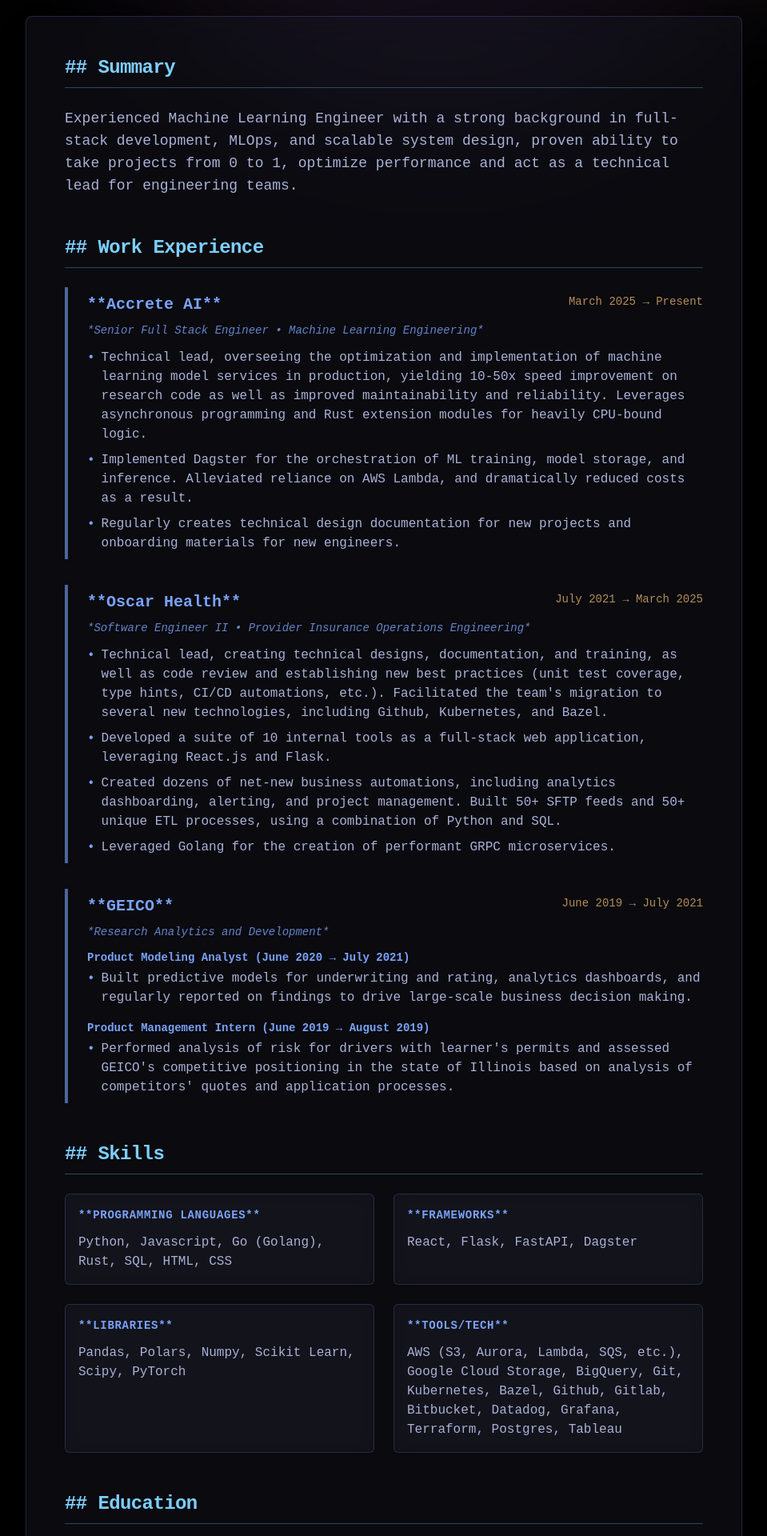
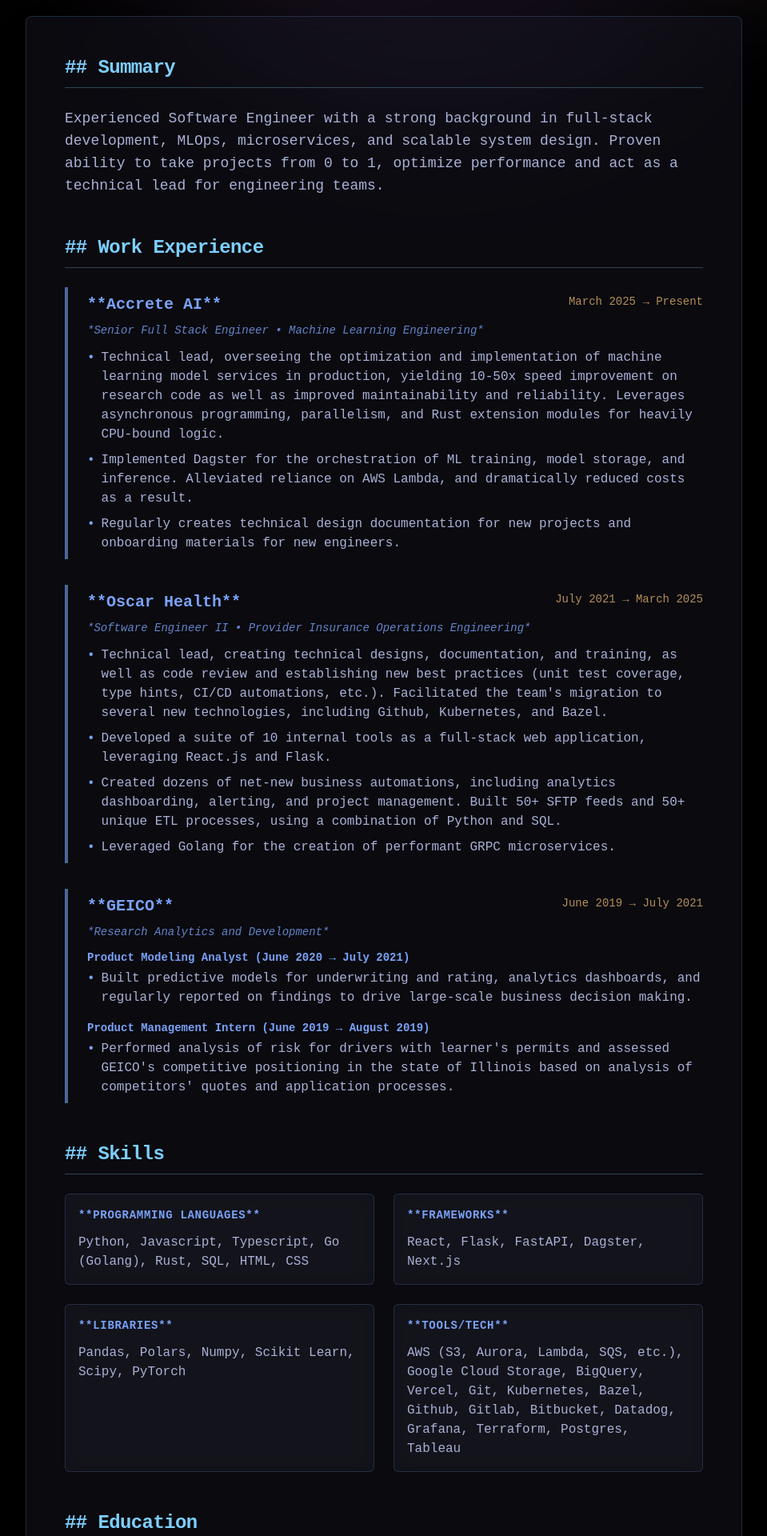
Before and after one commit to prbug/personal-website, a Next.js app: page / in a window 1280 px wide. Shown: the part 860-2780 px from the top of the page at 80% size, without its empty margins (160-1119 px from the left). Built offline with nearby package versions, Linux system fonts and the light colour scheme.

Commit message:
update resume details

```diff
--- a/src/app/data/resumeData.ts
+++ b/src/app/data/resumeData.ts
@@ -1,6 +1,6 @@
 export const resumeData = {
   summary:
-    "Experienced Machine Learning Engineer with a strong background in full-stack development, MLOps, and scalable system design, proven ability to take projects from 0 to 1, optimize performance and act as a technical lead for engineering teams.",
+    "Experienced Software Engineer with a strong background in full-stack development, MLOps, microservices, and scalable system design. Proven ability to take projects from 0 to 1, optimize performance and act as a technical lead for engineering teams.",
 
   workExperience: [
     {
@@ -8,7 +8,7 @@ export const resumeData = {
       period: "March 2025 → Present",
       title: "Senior Full Stack Engineer • Machine Learning Engineering",
       responsibilities: [
-        "Technical lead, overseeing the optimization and implementation of machine learning model services in production, yielding 10-50x speed improvement on research code as well as improved maintainability and reliability. Leverages asynchronous programming and Rust extension modules for heavily CPU-bound logic.",
+        "Technical lead, overseeing the optimization and implementation of machine learning model services in production, yielding 10-50x speed improvement on research code as well as improved maintainability and reliability. Leverages asynchronous programming, parallelism, and Rust extension modules for heavily CPU-bound logic.",
         "Implemented Dagster for the orchestration of ML training, model storage, and inference. Alleviated reliance on AWS Lambda, and dramatically reduced costs as a result.",
         "Regularly creates technical design documentation for new projects and onboarding materials for new engineers.",
       ],
@@ -48,11 +48,12 @@ export const resumeData = {
   skills: [
     {
       title: "Programming Languages",
-      skills: "Python, Javascript, Go (Golang), Rust, SQL, HTML, CSS",
+      skills:
+        "Python, Javascript, Typescript, Go (Golang), Rust, SQL,  HTML, CSS",
     },
     {
       title: "Frameworks",
-      skills: "React, Flask, FastAPI, Dagster",
+      skills: "React, Flask, FastAPI, Dagster, Next.js",
     },
     {
       title: "Libraries",
@@ -61,7 +62,7 @@ export const resumeData = {
     {
       title: "Tools/Tech",
       skills:
-        "AWS (S3, Aurora, Lambda, SQS, etc.), Google Cloud Storage, BigQuery, Git, Kubernetes, Bazel, Github, Gitlab, Bitbucket, Datadog, Grafana, Terraform, Postgres, Tableau",
+        "AWS (S3, Aurora, Lambda, SQS, etc.), Google Cloud Storage, BigQuery, Vercel, Git, Kubernetes, Bazel, Github, Gitlab, Bitbucket, Datadog, Grafana, Terraform, Postgres, Tableau",
     },
   ],
 
```
